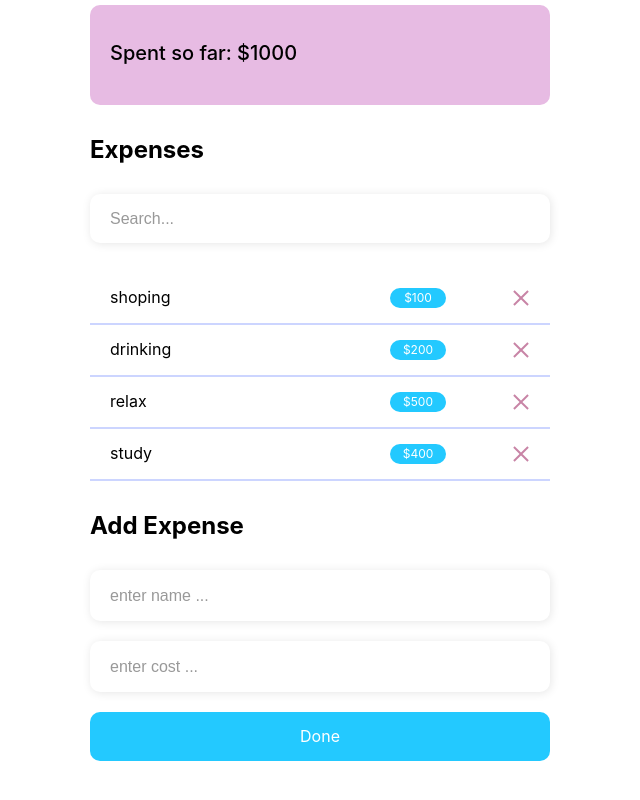
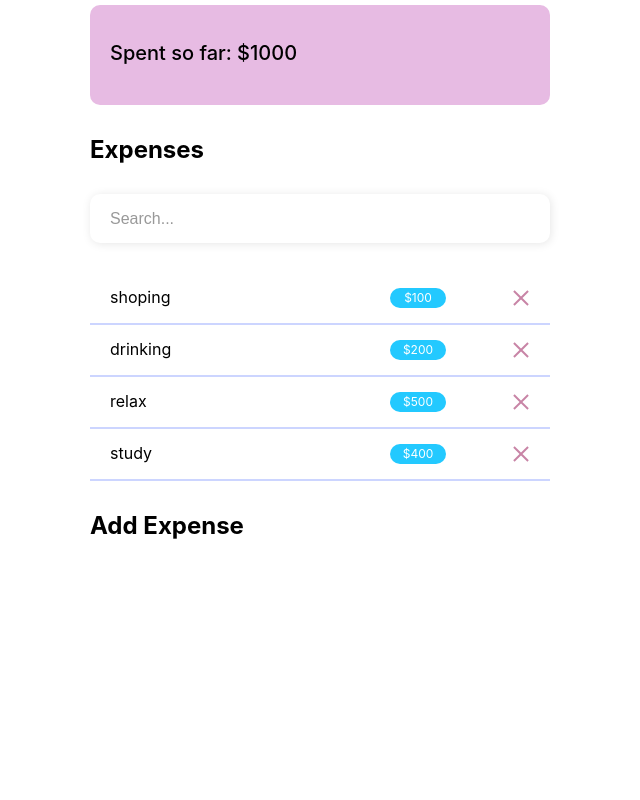
Before and after one commit to Zlata-Saburova/react-budget-app, a React (Create React App) app: page / in a window 1280 px wide. Shown: the part 358-1158 px from the top of the page, without its empty margins (320-960 px from the left). After the commit the page ends 928 px from the top, so only its background shows below. Built offline with nearby package versions, Linux system fonts and the light colour scheme.

Commit message:
feat(form): delet old form and add form from react-hook-form

```diff
--- a/src/App.tsx
+++ b/src/App.tsx
@@ -9,8 +9,6 @@ import { ListItem } from "./components/ListItem/ListItem";
 import { Badge } from "./components/Badge/Badge";
 import { Cross } from "./components/Cross/Cross";
 import { Form } from "./components/Form/Form";
-import { Input } from "./components/Input/Input";
-import { FormButton } from "./components/FormButton/FormButton";
 import { Title } from "./components/Title/Title";
 
 const App = () => {
@@ -47,11 +45,7 @@ const App = () => {
       </Container>
       <Container>
         <Title>Add Expense</Title>
-        <Form>
-          <Input name="name" type="text" />
-          <Input name="cost" type="number" />
-          <FormButton>Done</FormButton>
-        </Form>
+        <Form></Form>
       </Container>
     </StyledApp>
   );
--- a/src/components/Input/Input.tsx
+++ /dev/null
@@ -1,12 +0,0 @@
-import { StyledInput } from "./StyledInput";
-
-interface IProps {
-  name: string;
-  type: string;
-}
-
-export const Input = ({ name, type }: IProps) => {
-  return (
-    <StyledInput name={name} type={type} placeholder={`enter ${name} ...`} />
-  );
-};
--- a/src/components/Input/StyledInput.ts
+++ /dev/null
@@ -1,22 +0,0 @@
-import styled from "styled-components";
-
-export const StyledInput = styled.input`
-  width: 100%;
-  padding: 16px 20px;
-
-  font-weight: 400;
-  font-size: 16px;
-  line-height: 19px;
-  color: rgb(0, 0, 0);
-
-  background: rgb(255, 255, 255);
-  box-shadow: 1px 1px 10px rgba(0, 0, 0, 0.1);
-  border-radius: 10px;
-
-  &::placeholder {
-    font-weight: 400;
-    font-size: 16px;
-    line-height: 19px;
-    color: #999999;
-  }
-`;
```
